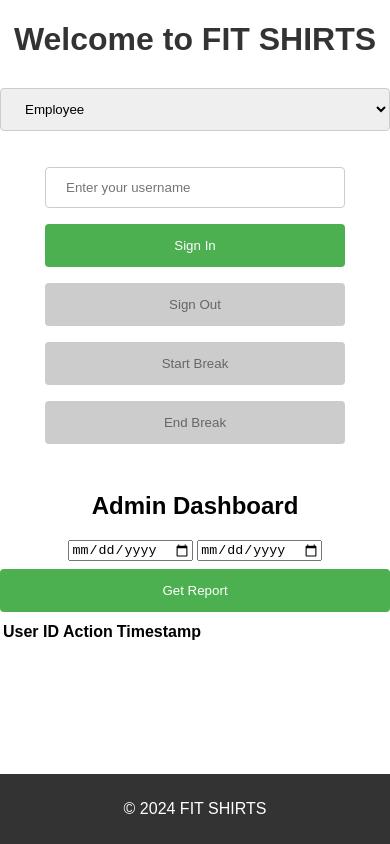
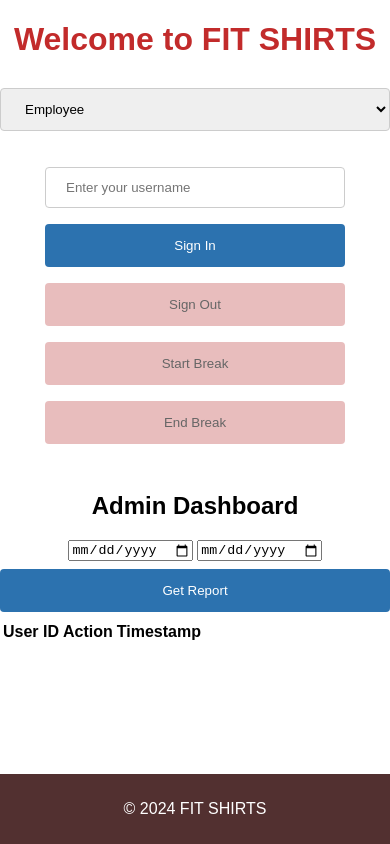
Before and after one commit to MZalfred/loginApp, a plain HTML site: page index.html in a window 390 px wide. Drawn offline with Linux system fonts and the light colour scheme; no server answers.

Commit message:
Update styles.css

```diff
--- a/styles.css
+++ b/styles.css
@@ -5,7 +5,7 @@ body {
 }
 
 h1 {
-    color: #333;
+    color: #c22b2b;
 }
 
 #signInOutForm {
@@ -26,7 +26,7 @@ input[type=text], select {
 
 button {
     width: 100%;
-    background-color: #4CAF50;
+    background-color: #2c72af;
     color: white;
     padding: 14px 20px;
     margin: 8px 0;
@@ -36,11 +36,11 @@ button {
 }
 
 button:hover {
-    background-color: #45a049;
+    background-color: #5645a0;
 }
 
 button[disabled] {
-    background-color: #cccccc;
+    background-color: #e8bdbd;
     color: #666666;
     cursor: default;
 }
@@ -53,7 +53,7 @@ body {
 }
 
 header {
-    background-color: #4CAF50;
+    background-color: #4c4faf;
     color: white;
     padding: 10px 0;
 }
@@ -66,10 +66,22 @@ section {
 }
 
 footer {
-    background-color: #333;
+    background-color: #523030;
     color: white;
     padding: 10px 0;
     position: fixed;
     bottom: 0;
     width: 100%;
 }
+@media screen and (max-width: 768px) {
+    /* Adjust styles for tablet screens */
+    /* Example: */
+    header, footer {
+        text-align: center;
+    }
+    .button-large {
+        padding: 15px;
+        font-size: 18px;
+    }
+    /* Add more as needed */
+}
```
